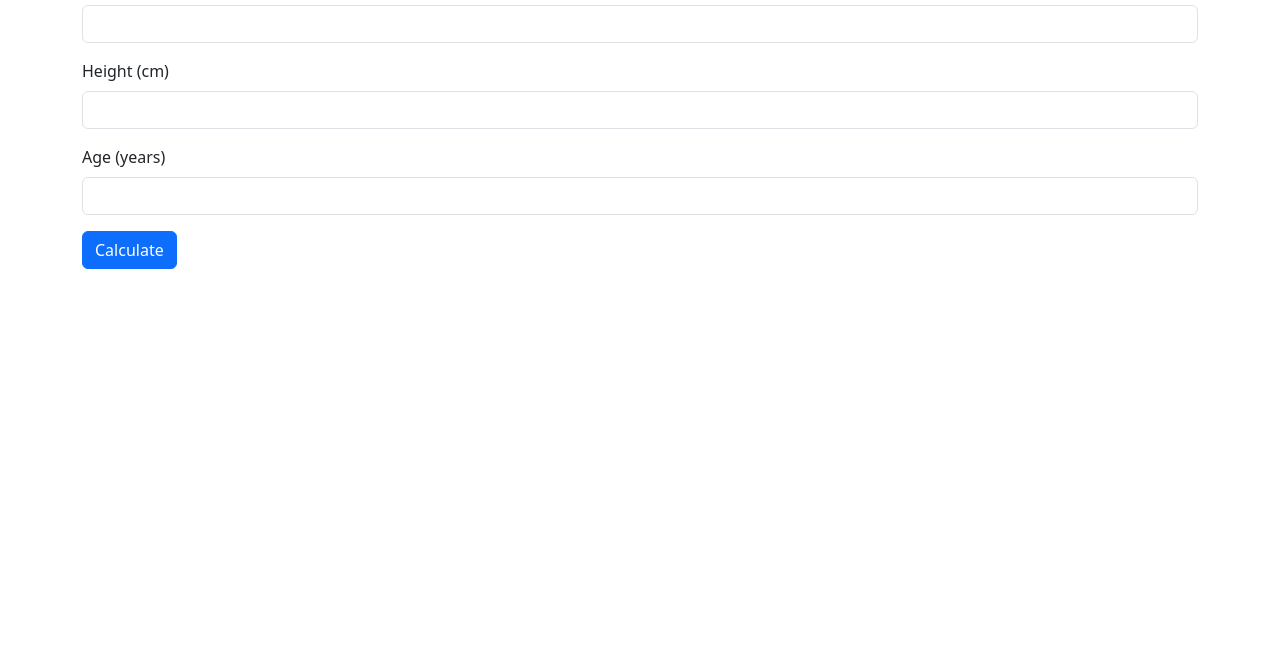
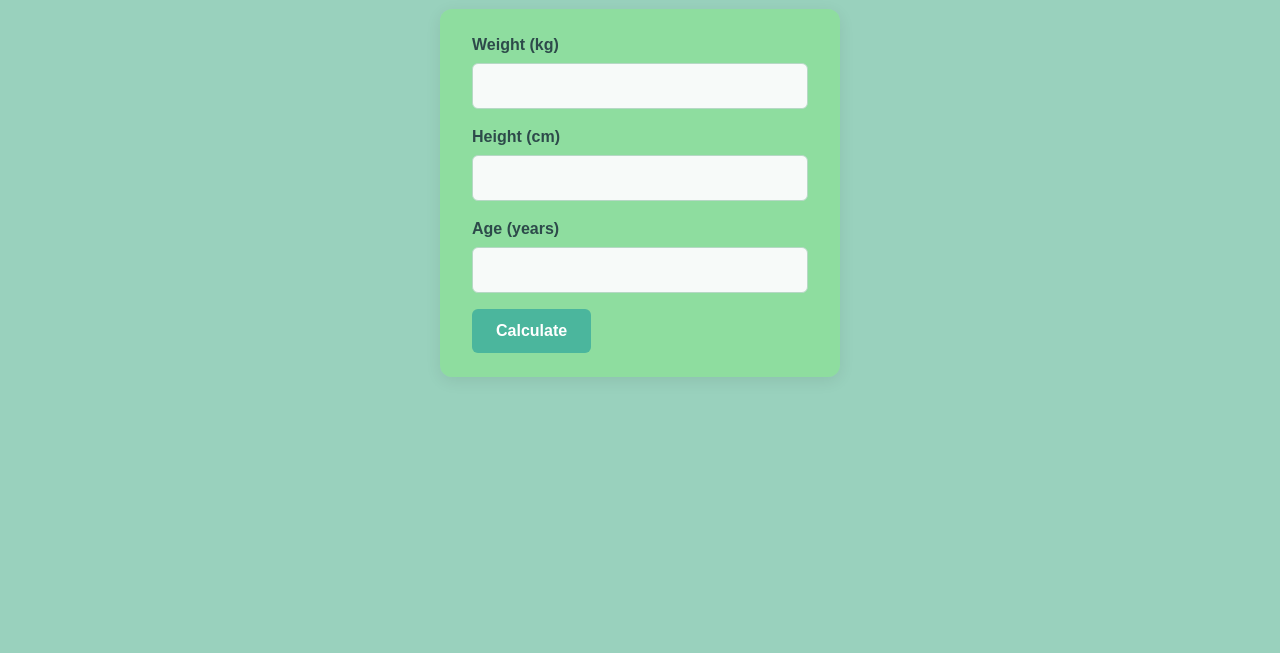
Before and after one commit to Danncode10/Calorie-per-day-Calculator, a plain HTML site: page index.html in a window 1280 px wide. Shown: the part 147-800 px from the top of the page. Drawn offline with nearby package versions, Linux system fonts and the light colour scheme.

Commit message:
Fix missing newline at end of style.css

```diff
--- a/index.html
+++ b/index.html
@@ -6,8 +6,7 @@
     <title>Calorie per Day Calculator</title>
     <!-- Bootstrap CSS CDN -->
     <link href="https://cdn.jsdelivr.net/npm/bootstrap@5.3.2/dist/css/bootstrap.min.css" rel="stylesheet">
-    <!-- Custom CSS -->
-    <link rel="stylesheet" href="styles.css">
+    <link rel="stylesheet" href="style.css">
 </head>
 <body>
     <div class="container py-5">
--- a/style.css
+++ b/style.css
@@ -1,6 +1,64 @@
 body{
-    background-color: #5180dd;
+    background-color: #99d1bd;
     font-family: Arial, sans-serif;
     margin: 0;
     padding: 20px;
 }
+
+form {
+    background: #89e490a8;
+    padding: 24px 32px;
+    border-radius: 12px;
+    max-width: 400px;
+    margin: 40px auto;
+    box-shadow: 0 4px 16px rgba(0,0,0,0.08);
+}
+
+.form-label {
+    display: block;
+    margin-bottom: 6px;
+    font-weight: bold;
+    color: #2d4a4a;
+}
+
+.form-control {
+    width: 100%;
+    padding: 10px 12px;
+    border: 1px solid #b6d8c5;
+    border-radius: 6px;
+    font-size: 1rem;
+    margin-bottom: 12px;
+    box-sizing: border-box;
+    background: #f7faf9;
+    transition: border-color 0.2s;
+}
+
+.form-control:focus {
+    border-color: #4bb69d;
+    outline: none;
+}
+
+.btn {
+    display: inline-block;
+    padding: 10px 24px;
+    font-size: 1rem;
+    border: none;
+    border-radius: 6px;
+    cursor: pointer;
+    background: #4bb69d;
+    color: #fff;
+    font-weight: bold;
+    transition: background 0.2s;
+}
+
+.btn:hover, .btn:focus {
+    background: #388e7c;
+}
+
+.mb-3 {
+    margin-bottom: 18px;
+}
+
+.mb-4 {
+    margin-bottom: 32px;
+}
```
